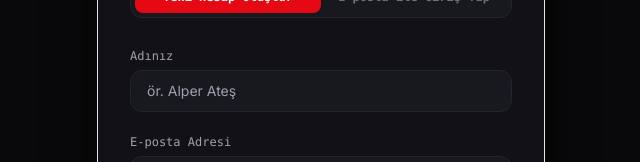
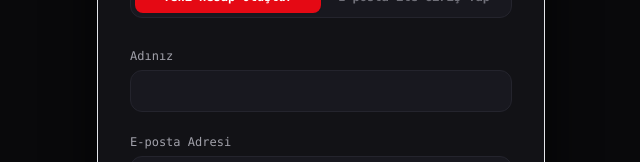
Before and after one commit to alperates58/filmprint, a Next.js app: page /auth in a window 1280 px wide. Shown: the part 397-559 px from the top of the page, without its empty margins (319-959 px from the left). Built offline with nearby package versions, Linux system fonts and the light colour scheme.

Commit message:
fix: remove example placeholder from name field

```diff
--- a/app/auth/page.tsx
+++ b/app/auth/page.tsx
@@ -170,7 +170,7 @@ function AuthContent() {
                 <input
                   type="text"
                   required
-                  placeholder="ör. Alper Ateş"
+                  placeholder=""
                   value={name}
                   onChange={(e) => setName(e.target.value)}
                   className="w-full px-4 py-2.5 rounded-xl bg-surface-elevated border border-border text-sm text-text-primary focus:outline-none focus:border-accent transition-colors"
```
